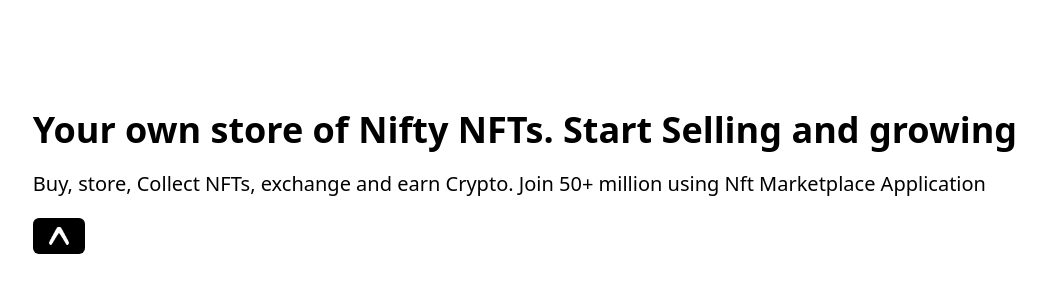
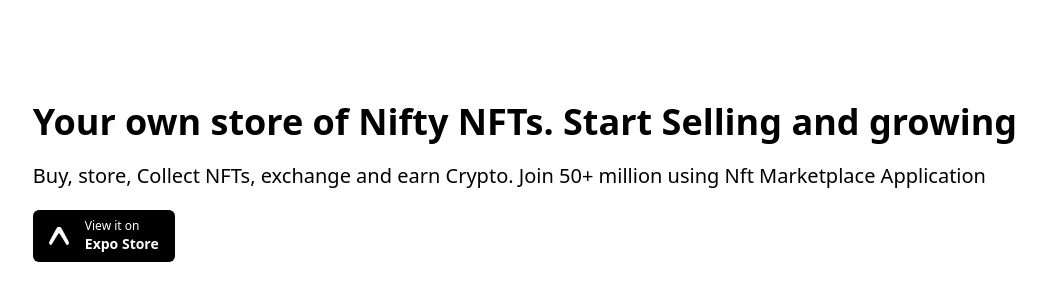
Before and after one commit to shahzaibansari123/Shezi-NftMarketPlaceShowCasePage, a React (Create React App) app: page / in a window 1280 px wide. Shown: the part 218-518 px from the top of the page, without its empty margins (115-1161 px from the left). Built offline with nearby package versions, Linux system fonts and the light colour scheme; the HTML template or start-up script is replaced by a standard one.

Commit message:
work complete

```diff
--- a/src/components/Button.jsx
+++ b/src/components/Button.jsx
@@ -6,6 +6,10 @@ const Button = ({ assetUrl, Link }) => {
     <div className={styles.btnBlack}
       onClick={() => window.open(Link, '_blank')}>
       <img src={assetUrl} alt="expo_icon" className={styles.btnIcon} />
+      <div className="flex flex-col justify-start ml-4">
+        <p className={`${styles.btnText} font-normal text-xs`}>View it on</p>
+        <p className={`${styles.btnText} font-bold text-sm`}>Expo Store</p>
+      </div>
     </div >
   )
 }
```
